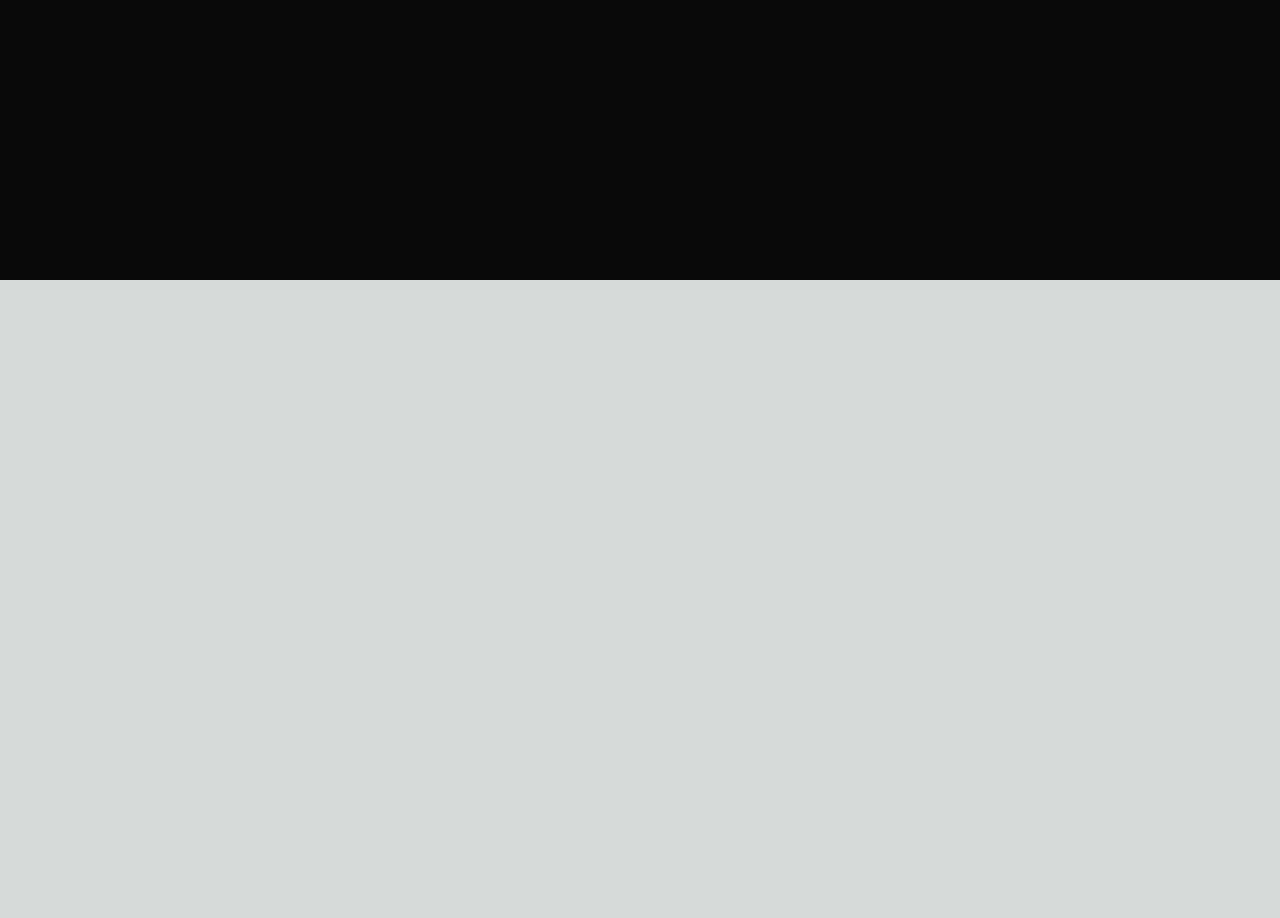
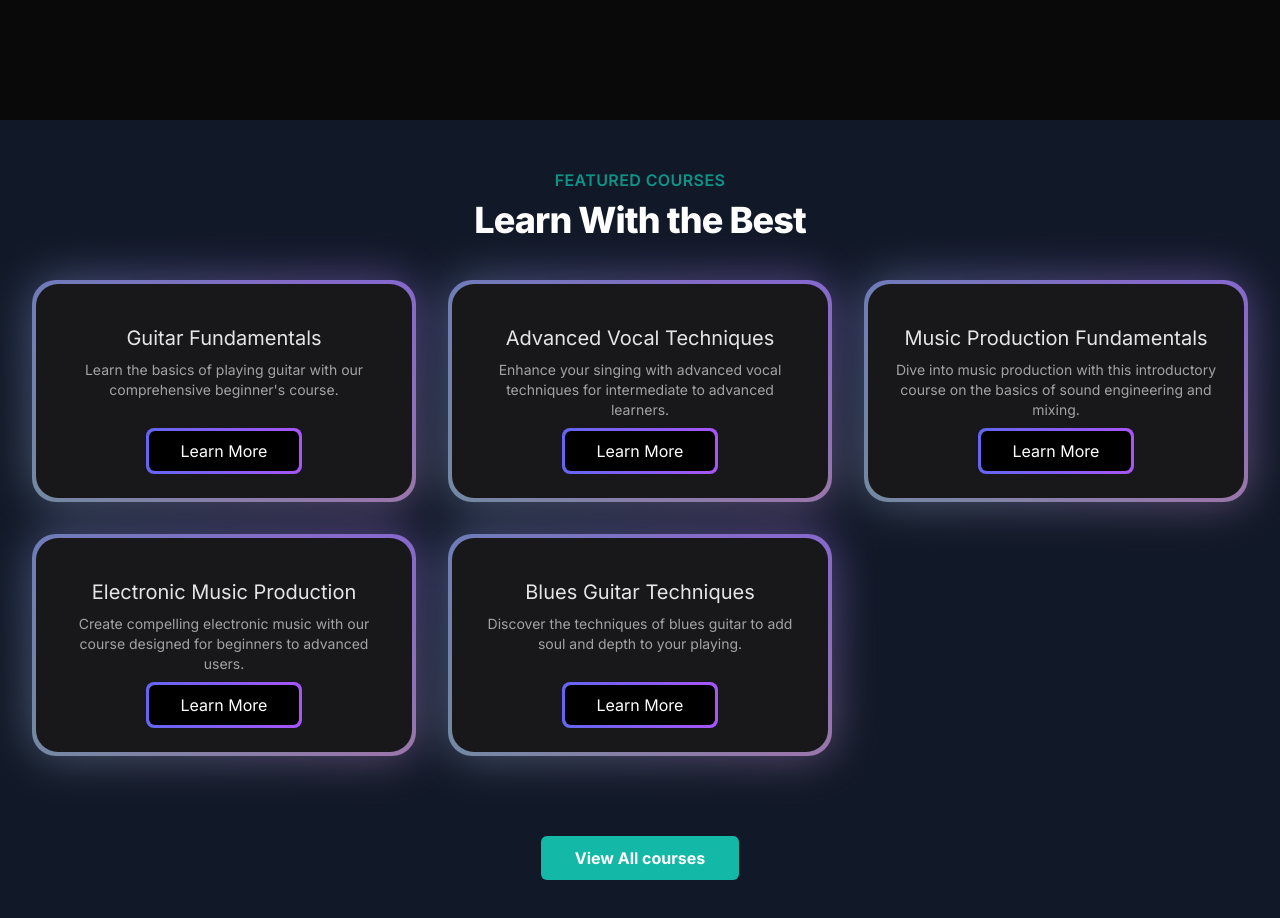
Before and after one commit to GR-2004/nextjs-project, a Next.js app: page / in a window 1280 px wide. Shown: the part 520-1438 px from the top of the page. Before the commit the page ends 800 px from the top, so only its background shows below. Built offline with nearby package versions, Linux system fonts and the light colour scheme.

Commit message:
added FeaturedSection

```diff
--- a/src/app/layout.tsx
+++ b/src/app/layout.tsx
@@ -16,7 +16,8 @@
   children: React.ReactNode;
 }>) {
   return (
-    <html lang="en" className="dark">
+    <html lang="en" className="dark
+    7">
       <body className={inter.className}>
         <div className="relative w-full flex items-center justify-center">
           <Navbar/>
--- a/src/app/page.tsx
+++ b/src/app/page.tsx
@@ -1,9 +1,11 @@
+import FeaturedSection from "@/components/FeaturedSection";
 import HeroSection from "@/components/HeroSection";
 
 export default function Home() {
   return (
     <main className="min-h-screen bg-black/[0.96] antialised bg-grid-white/[0.02]">
       <HeroSection/>
+      <FeaturedSection/>
     </main>
   );
 }
--- /dev/null
+++ b/src/components/FeaturedSection.tsx
@@ -0,0 +1,69 @@
+"use client";
+import courseData from "../data/music_courses.json";
+import Link from "next/link";
+import { BackgroundGradient } from "./ui/background-gradient";
+
+interface Course {
+  id: number;
+  title: string;
+  slug: string;
+  description: string;
+  price: number;
+  instructor: string;
+  isFeatured: boolean;
+}
+
+const FeaturedSection = () => {
+  const featuredCourses = courseData.courses.filter(
+    (course: Course) => course.isFeatured
+  );
+
+  return (
+    <div className="py-12 bg-gray-900">
+      <div>
+        <div className="text-center">
+          <h2 className="text-base text-teal-600 font-semibold tracking-wide uppercase">
+            FEATURED COURSES
+          </h2>
+          <p className="mt-2 text-3xl leading-8 font-extrabold tracking-tight text-white sm:text-4xl">
+            Learn With the Best
+          </p>
+        </div>
+      </div>
+      <div className="mt-10 mx-8">
+        <div className="grid grid-cols-1 sm:grid-cols-2 lg:grid-cols-3 gap-8 justify-center">
+          {featuredCourses.map((course: Course) => (
+            <div key={course.id} className="flex justify-center">
+              <BackgroundGradient className="flex flex-col rounded-[22px] bg-white dark:bg-zinc-900 overflow-hidden h-full max-w-sm">
+                <div className="p-4 sm:p-6 flex flex-col items-center text-center flex-grow">
+                  <p className="text-lg sm:text-xl text-black mt-4 mb-2 dark:text-neutral-200">
+                    {course.title}
+                  </p>
+                  <p className="text-sm text-neutral-600 dark:text-neutral-400 flex-grow">
+                    {course.description}
+                  </p>
+
+                  <button className="p-[3px] relative mt-2">
+                    <div className="absolute inset-0 bg-gradient-to-r from-indigo-500 to-purple-500 rounded-lg" />
+                    <div className="px-8 py-2  bg-black rounded-[6px]  relative group transition duration-200 text-white hover:bg-transparent">
+                      Learn More
+                    </div>
+                  </button>
+                </div>
+              </BackgroundGradient>
+            </div>
+          ))}
+        </div>
+      </div>
+      <div className="mt-20 text-center">
+        <Link href={"/courses"}>
+          <button className="px-8 py-2 rounded-md bg-teal-500 text-white font-bold transition duration-200 hover:bg-white hover:text-black border-2 border-transparent hover:border-teal-500">
+            View All courses
+          </button>
+        </Link>
+      </div>
+    </div>
+  );
+};
+
+export default FeaturedSection;
--- /dev/null
+++ b/src/components/ui/background-gradient.tsx
@@ -0,0 +1,72 @@
+import { cn } from "@/utils/cn";
+import React from "react";
+import { motion } from "framer-motion";
+
+export const BackgroundGradient = ({
+  children,
+  className,
+  containerClassName,
+  animate = true,
+}: {
+  children?: React.ReactNode;
+  className?: string;
+  containerClassName?: string;
+  animate?: boolean;
+}) => {
+  const variants = {
+    initial: {
+      backgroundPosition: "0 50%",
+    },
+    animate: {
+      backgroundPosition: ["0, 50%", "100% 50%", "0 50%"],
+    },
+  };
+  return (
+    <div className={cn("relative p-[4px] group", containerClassName)}>
+      <motion.div
+        variants={animate ? variants : undefined}
+        initial={animate ? "initial" : undefined}
+        animate={animate ? "animate" : undefined}
+        transition={
+          animate
+            ? {
+                duration: 5,
+                repeat: Infinity,
+                repeatType: "reverse",
+              }
+            : undefined
+        }
+        style={{
+          backgroundSize: animate ? "400% 400%" : undefined,
+        }}
+        className={cn(
+          "absolute inset-0 rounded-3xl z-[1] opacity-60 group-hover:opacity-100 blur-xl  transition duration-500",
+          " bg-[radial-gradient(circle_farthest-side_at_0_100%,#00ccb1,transparent),radial-gradient(circle_farthest-side_at_100%_0,#7b61ff,transparent),radial-gradient(circle_farthest-side_at_100%_100%,#ffc414,transparent),radial-gradient(circle_farthest-side_at_0_0,#1ca0fb,#141316)]"
+        )}
+      />
+      <motion.div
+        variants={animate ? variants : undefined}
+        initial={animate ? "initial" : undefined}
+        animate={animate ? "animate" : undefined}
+        transition={
+          animate
+            ? {
+                duration: 5,
+                repeat: Infinity,
+                repeatType: "reverse",
+              }
+            : undefined
+        }
+        style={{
+          backgroundSize: animate ? "400% 400%" : undefined,
+        }}
+        className={cn(
+          "absolute inset-0 rounded-3xl z-[1]",
+          "bg-[radial-gradient(circle_farthest-side_at_0_100%,#00ccb1,transparent),radial-gradient(circle_farthest-side_at_100%_0,#7b61ff,transparent),radial-gradient(circle_farthest-side_at_100%_100%,#ffc414,transparent),radial-gradient(circle_farthest-side_at_0_0,#1ca0fb,#141316)]"
+        )}
+      />
+
+      <div className={cn("relative z-10", className)}>{children}</div>
+    </div>
+  );
+};
```
Also changed, not shown: 1 other file (tests, documents, lock files or other folders).
